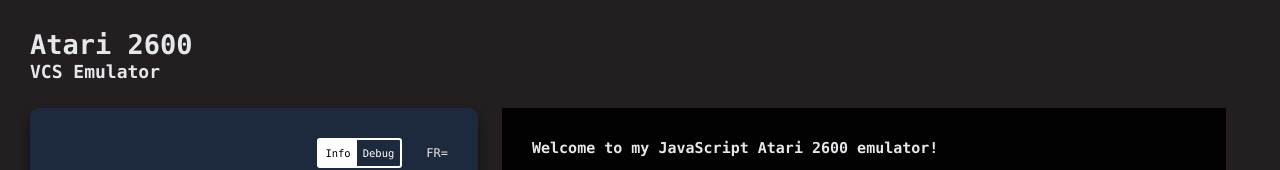
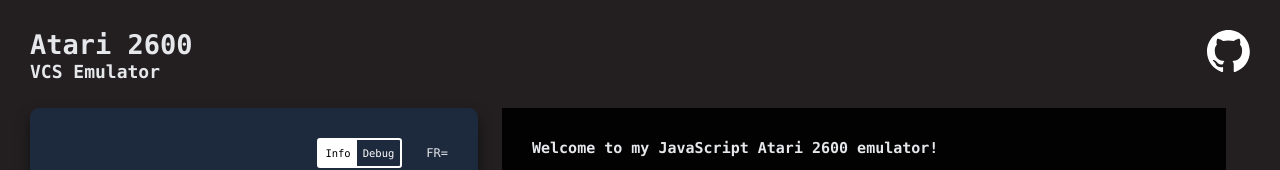
Before and after one commit to edeckers/atari2600-2025, a website built with Vite: page src/index.html in a window 1280 px wide. Shown: the top 170 px of the page. Built offline with nearby package versions, Linux system fonts and the light colour scheme.

Commit message:
feat: add link to GitHub source

```diff
--- a/src/index.html
+++ b/src/index.html
@@ -32,10 +32,15 @@
     <div class="hidden lg:block">
       <input type="file" id="romFile" class="hidden" />
       <div class="flex flex-col space-y-8">
-        <div>
-          <h1 class="text-4xl font-bold">Atari 2600</h1>
-          <h2 class="text-2xl font-bold">VCS Emulator</h2>
-        </div>
+	<div class="flex justify-between">
+          <div>
+            <h1 class="text-4xl font-bold">Atari 2600</h1>
+            <h2 class="text-2xl font-bold">VCS Emulator</h2>
+          </div>
+          <div>
+            <a title="Fork me on GitHub" href="https://github.com/edeckers/atari2600-2025"><img class="h-14" alt="GitHub logo" src="/assets/github-mark-white.svg" /></a>
+          </div>
+	</div>
         <div class="flex flex-row space-x-8">
           <div class="flex flex-col bg-slate-800 h-full rounded-xl drop-shadow-xl/50 w-[35vw] p-10">
             <div id="machine" class="flex flex-col rounded space-y-10">
```
Also changed, not shown: src/static/assets/github-mark-white.svg (added).
